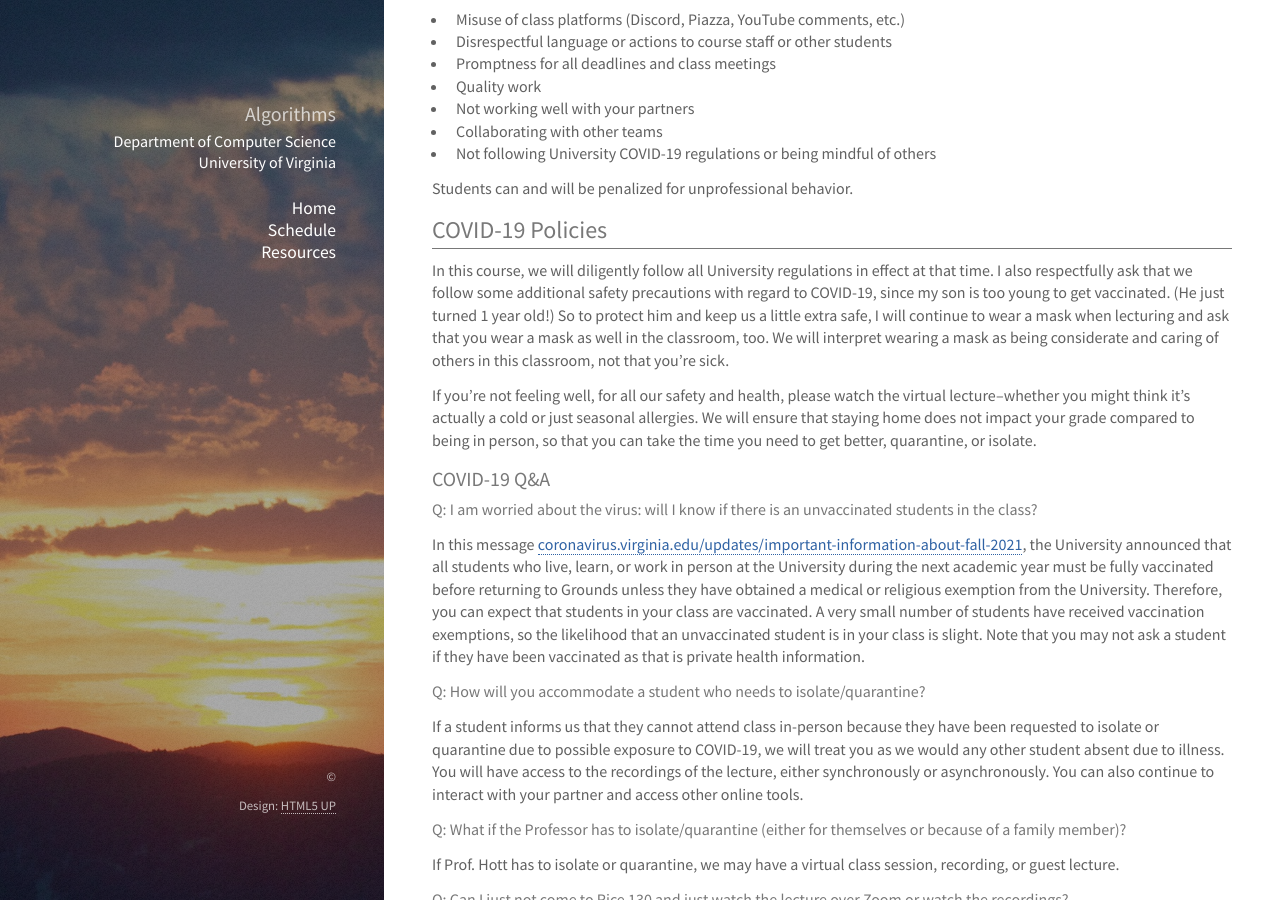
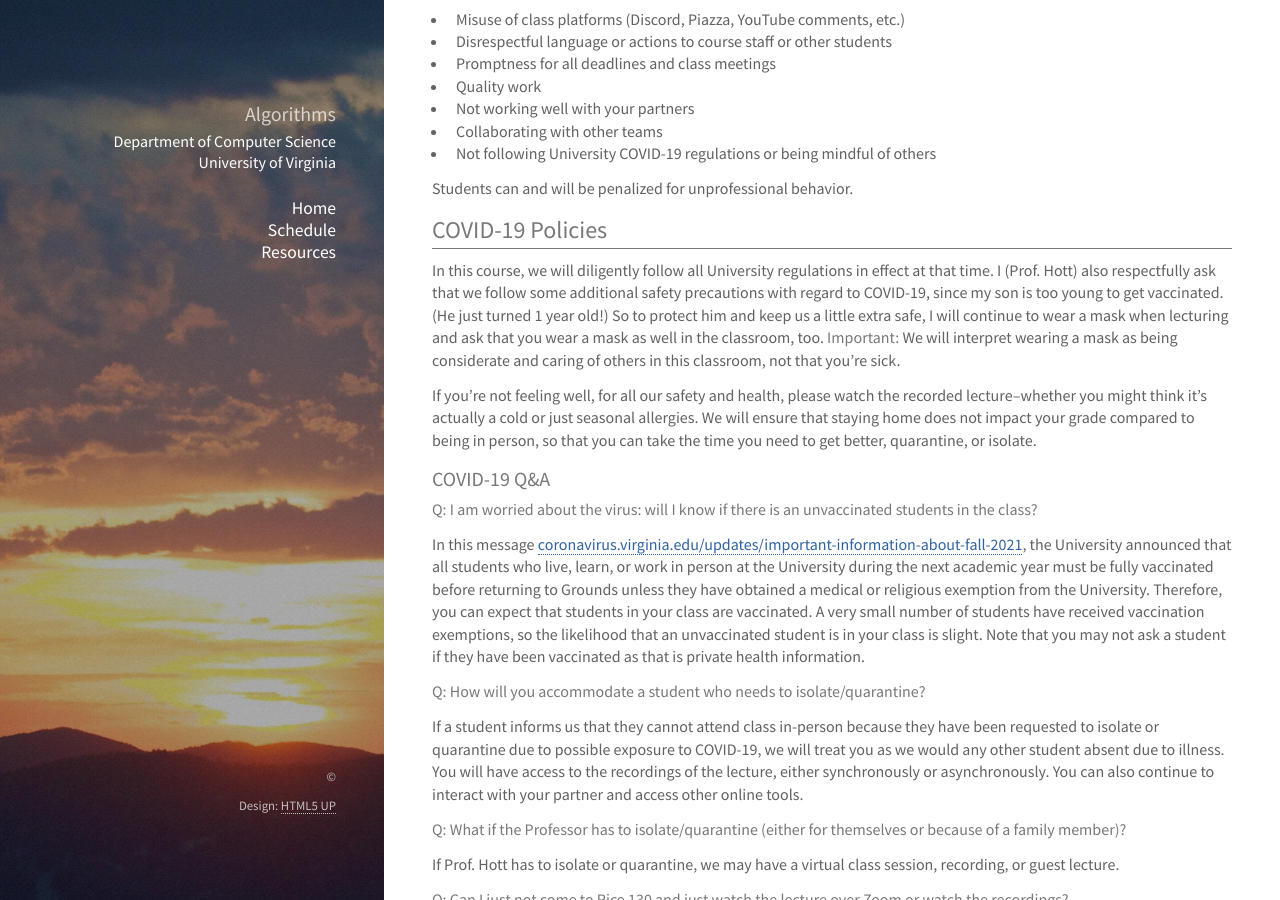
Before and after one commit to uva-cs/cs4102-s22, a Jekyll site: the page built from syllabus.md, in a window 1280 px wide and 900 px high, scrolled down 2546 px. Built offline with Jekyll 4.4.1, drawn with Linux system fonts in a browser that asks for light colours; nearby versions of some CDN libraries; library files that are not in the unit come from our copies; some of the changed text lies outside the part shown.

Commit message:
fixed small errors in syllabus

```diff
--- a/syllabus.md
+++ b/syllabus.md
@@ -98,9 +98,9 @@ Students can and will be penalized for unprofessional behavior.
 
 ## COVID-19 Policies
 
-In this course, we will diligently follow all University regulations in effect at that time.  I also respectfully ask that we follow some additional safety precautions with regard to COVID-19, since my son is too young to get vaccinated.  (He just turned 1 year old!)  So to protect him and keep us a little extra safe, I will continue to wear a mask when lecturing and ask that you wear a mask as well in the classroom, too.  We will interpret wearing a mask as being considerate and caring of others in this classroom, not that you're sick.
+In this course, we will diligently follow all University regulations in effect at that time.  I (Prof. Hott) also respectfully ask that we follow some additional safety precautions with regard to COVID-19, since my son is too young to get vaccinated.  (He just turned 1 year old!)  So to protect him and keep us a little extra safe, I will continue to wear a mask when lecturing and ask that you wear a mask as well in the classroom, too.  **Important:** We will interpret wearing a mask as being considerate and caring of others in this classroom, not that you're sick.
 
-If you're not feeling well, for all our safety and health, please watch the virtual lecture--whether you might think it's actually a cold or just seasonal allergies.  We will ensure that staying home does not impact your grade compared to being in person, so that you can take the time you need to get better, quarantine, or isolate.
+If you're not feeling well, for all our safety and health, please watch the recorded lecture--whether you might think it's actually a cold or just seasonal allergies.  We will ensure that staying home does not impact your grade compared to being in person, so that you can take the time you need to get better, quarantine, or isolate.
 
 ### COVID-19 Q&A
 
```
Also changed, not shown: other parts of syllabus.md (+2 -2 lines).
